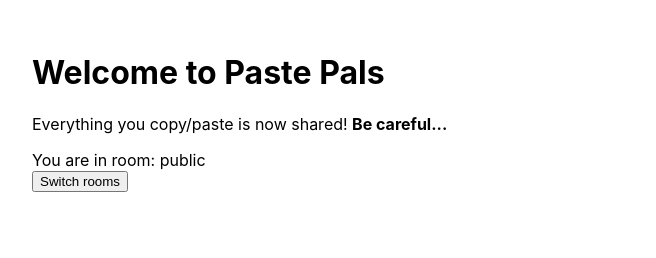
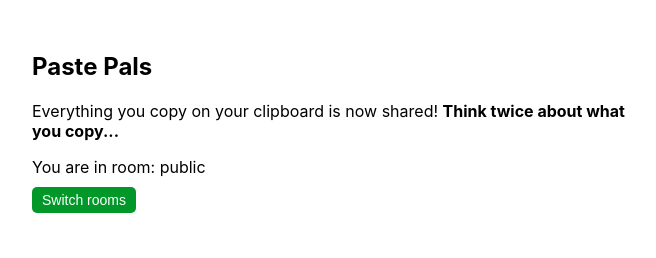
Before and after one commit to geoffreylitt/pastepals-client, an Electron app: page src/index.html in a window 1280 px wide. Shown: the whole page, without its empty margins (304-960 px from the left). Drawn offline with Linux system fonts and the light colour scheme.

Commit message:
clean up the menubar app a bit

```diff
--- a/src/index.css
+++ b/src/index.css
@@ -8,3 +8,17 @@ body {
 .room-name {
   font-weight: bold;
 }
+
+.button {
+  margin: 10px 0;
+  font-size: 14px;
+  color: white;
+  background-color: #019829;
+  border: none;
+  border-radius: 5px;
+  padding: 5px 10px;
+}
+
+#new-room-creator {
+  margin: 10px 0;
+}
--- a/src/index.html
+++ b/src/index.html
@@ -6,21 +6,21 @@
     <link rel="stylesheet" href="index.css">
   </head>
   <body>
-    <h1>Welcome to Paste Pals</h1>
-    <p>Everything you copy/paste is now shared! <strong>Be careful...</strong></p>
+    <h2>Paste Pals</h2>
+    <p>Everything you copy on your clipboard is now shared! <strong>Think twice about what you copy...</strong></p>
 
     You are in room:
     <span id="room-name">public</span>
 
     <div>
-      <button id="join-room">Switch rooms</button>
+      <button class="button" id="join-room">Switch rooms</button>
     </div>
 
     <div id="new-room-creator" style="display: none;">
       <p>Enter a room name, then share it with your friends!</p>
       <label for="new-room-name">Room name</label>
       <input type="text" id="new-room-name"/>
-      <button id="submit-new-room">Go!</button>
+      <button id="submit-new-room" class="button">Go!</button>
     </div>
 
     <script>
```
